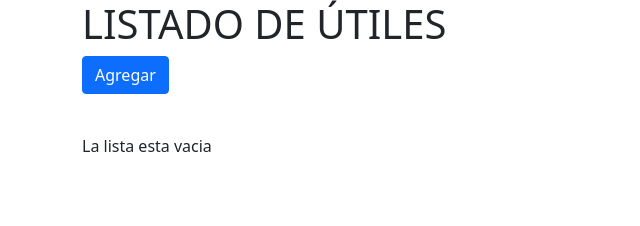
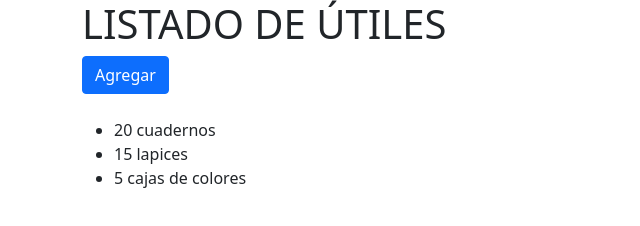
Before and after one commit to GerardoVargas/Vue-lista_compras, a plain HTML site: page index.html in a window 1280 px wide. Shown: the whole page, without its empty margins (0-640 px from the left). Drawn offline with nearby package versions, Linux system fonts and the light colour scheme.

Commit message:
guardando la lista como objeto

```diff
--- a/index.html
+++ b/index.html
@@ -31,7 +31,7 @@
 
       <div>
         <ul>
-          <li v-for='item in utiles'>{{item}}</li>
+          <li v-for='item in utiles'>{{item.util}}</li>
         </ul>
       </div>
       <div v-if='utiles.length === 0'>
@@ -48,16 +48,24 @@
         data:{
           header: 'Listado de útiles',
           utiles: [
-            /* '10 cuadernos',
-            '15 lapices',
-            '5 cajas de colores'*/
+          {
+            util: '20 cuadernos'
+          },
+          {
+            util: '15 lapices'
+          },
+          {
+            util: ' 5 cajas de colores'
+          }
           ],
           newUtil: '',
           estado: 'default'
         },
         methods: {
           guardarElemento:function(){
-            this.utiles.push(this.newUtil)
+            this.utiles.push({
+              util: this.newUtil
+            })
             this.newUtil = ''
             this.estado = 'default'
           },
```
